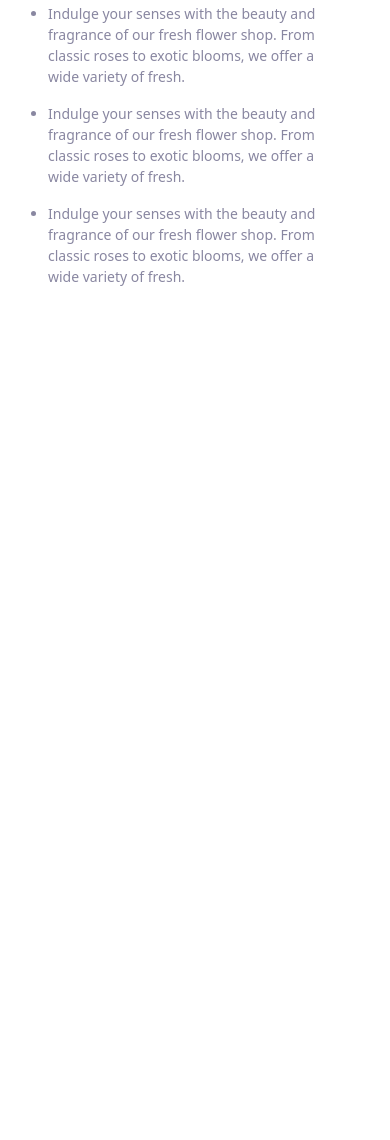
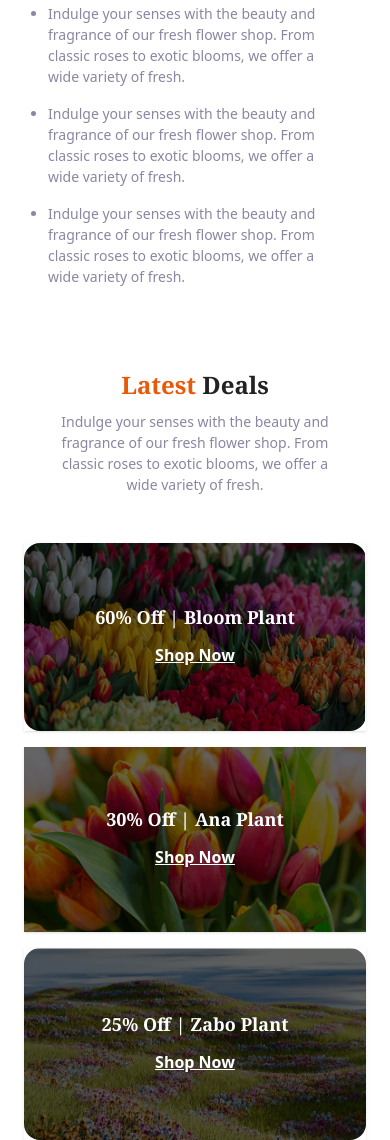
Before and after one commit to hasan8651/assignment-two-repo, a plain HTML site: page index.html in a window 390 px wide. Shown: the part 2698-3838 px from the top of the page. Before the commit the page ends 2985 px from the top, so only its background shows below. Drawn offline with nearby package versions, Linux system fonts and the light colour scheme.

Commit message:
Latest Deals Section Updated

```diff
--- a/index.html
+++ b/index.html
@@ -52,7 +52,7 @@ h1, h2, h3{
     <h2 class="text-2xl/9 md:text-5xl/14 font-bold text-center my-4">
       <span class="text-[#E95A08]">Our</span> Plants
     </h2>
-    <p class="px-13 md:w-[850px] text-[14px] md:text-[22px] text-[#8987A1] mx-auto text-center mb-12">
+    <p class="px-13 md:px-0 md:w-[850px] text-[14px] md:text-[22px] text-[#8987A1] mx-auto text-center mb-12">
       Indulge your senses with the beauty and fragrance of our fresh flower shop. From classic roses to exotic blooms, we offer a wide variety of fresh.
     </p>
 
@@ -116,7 +116,7 @@ h1, h2, h3{
     </div>
   </section>
 
-<!-- Flower & Plants Lover -->
+<!-- Flower & Plants Lover Section -->
   <section class="w-full md:w-[1140px] px-6 md:px-0 py-0 md:py-32 mx-auto mt-10 md:mt-16 flex flex-col md:flex-row justify-center gap-0 md:gap-18">
     <div class="relative">
       <img src="./images/flower-store.png" alt="Flower Store" class="w-full object-cover shadow mb-6 md:mb-0">
@@ -133,6 +133,48 @@ h1, h2, h3{
     </div>
   </section>
 
+<!-- Latest Deals Section -->
+  <section class="w-full md:w-[1140px] mx-auto mt-20">
+    <h2 class="text-2xl/9 md:text-5xl/14 font-bold text-center my-2">
+      <span class="text-[#E95A08]">Latest</span> Deals
+    </h2>
+    <p class="px-13 md:px-0 md:w-[850px] text-[14px] md:text-[22px] text-[#8987A1] mx-auto text-center mb-12 md:mb-24">
+      Indulge your senses with the beauty and fragrance of our fresh flower shop. From classic roses to exotic blooms, we offer a wide variety of fresh.
+    </p>
+
+    <div class="mx-6 md:mx-0 grid grid-col md:grid-flow-col md:grid-rows-2 gap-4 md:gap-7">
+      <div class="md:col-span-2 relative shadow">
+        <img src="./images/deal-bloom.png" alt="Deal 1" class="brightness-40 w-sm object-cover rounded-2xl">
+        <div class="absolute inset-0 flex flex-col justify-center items-center">
+        <span class="text-white font-bold text-lg"> <h2>60% Off | Bloom Plant</h2> </span>
+        <a class="mt-2 text-white font-semibold px-4 py-1 text-base hover:text-orange-600" href="#"><u>Shop Now</u></a>
+        </div>
+      </div>
+
+      <div class="md:col-span-2 relative shadow">
+        <img src="./images/deal-ana.png" alt="Deal 2" class="brightness-40 w-sm object-cover rounded-0 md:rounded-2xl">
+        <div class="absolute inset-0 flex flex-col justify-center items-center">
+        <span class="text-white font-bold text-lg"> <h2>30% Off | Ana Plant</h2> </span>
+        <a class="mt-2 text-white font-semibold px-4 py-1 text-base hover:text-orange-600" href="#"><u>Shop Now</u></a>
+        </div>
+      </div>
+
+      <div class="md:row-span-2 relative shadow">
+        <img src="./images/deal-zabo.png" alt="Deal 3" class="brightness-40 w-sm md:w-full md:h-full object-cover rounded-2xl">
+        <div class="absolute inset-0 flex flex-col justify-center items-center">
+        <span class="text-white font-bold text-lg md:text-4xl"> <h2>25% Off | Zabo Plant</h2> </span>
+        <a class="mt-2 text-white font-semibold px-4 py-1 text-base md:text-2xl hover:text-orange-600" href="#"><u>Shop Now</u></a>
+        </div>
+      </div>
+    </div>
+  </section>
+
+
+
+
+
+
+
 
 
 </body>
```
